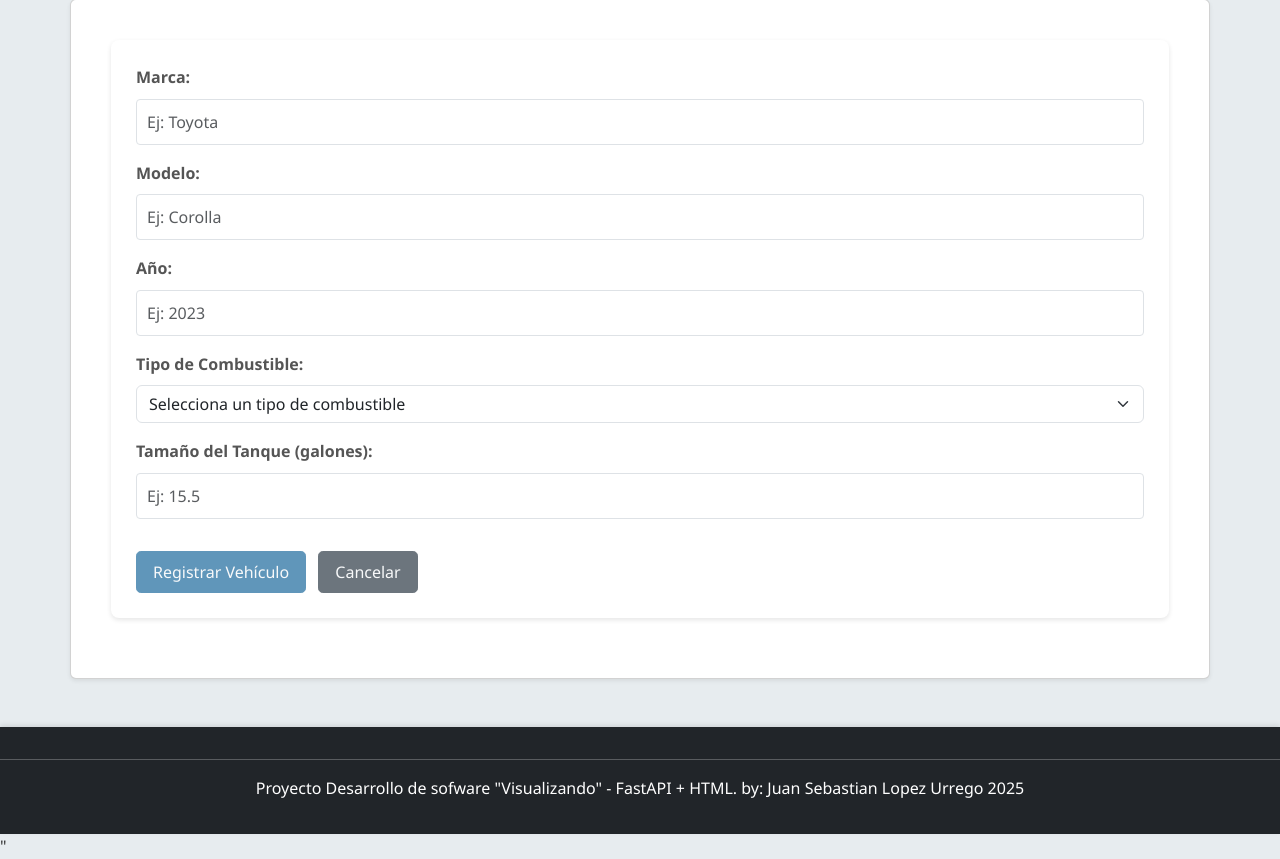
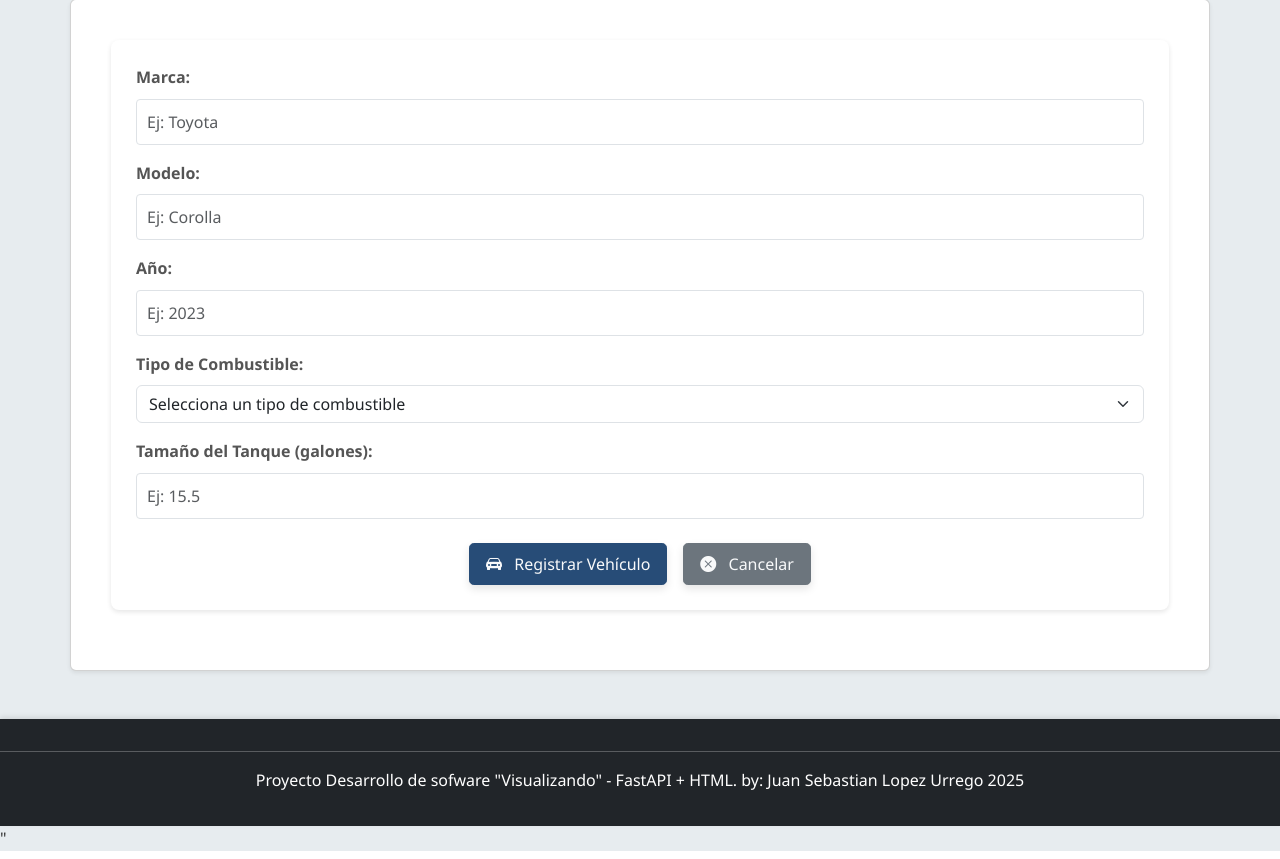
Before and after one commit to Sebas59/Proyecto_inte, a FastAPI app: page /vehiculos/crear in a window 1280 px wide. Shown: the part 229-1088 px from the top of the page. Run offline with FastAPI, Linux system fonts and the light colour scheme.

Commit message:
se modifico  botones

```diff
--- a/templates/vehiculo_create.html
+++ b/templates/vehiculo_create.html
@@ -50,8 +50,13 @@
                     <input type="number" step="0.1" class="form-control" id="Tan_size" name="Tan_size" min="0.1" placeholder="Ej: 15.5" required>
                 </div>
 
-                <button type="submit" class="btn btn-primary mt-3">Registrar Vehículo</button>
-                <a href="/" class="btn btn-secondary mt-3 ms-2">Cancelar</a>
+                <div class="d-flex justify-content-center gap-3 mt-4">
+                <button type="submit" class="btn btn-success custom-hover-effect">
+                    <i class="bi bi-car-front-fill me-2"></i> Registrar Vehículo
+                </button>
+                <a href="/" class="btn btn-secondary custom-hover-effect">
+                    <i class="bi bi-x-circle-fill me-2"></i> Cancelar
+                </a>
             </form>
         </div>
     </div>
```
